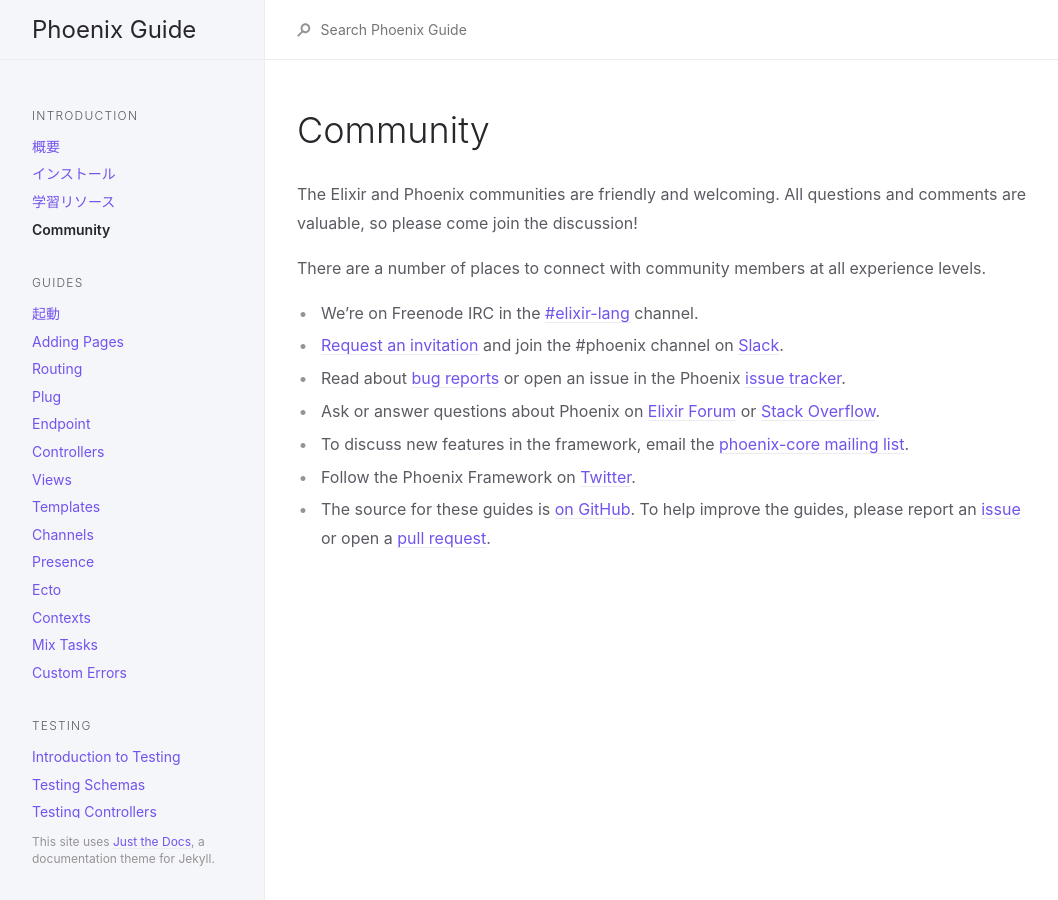
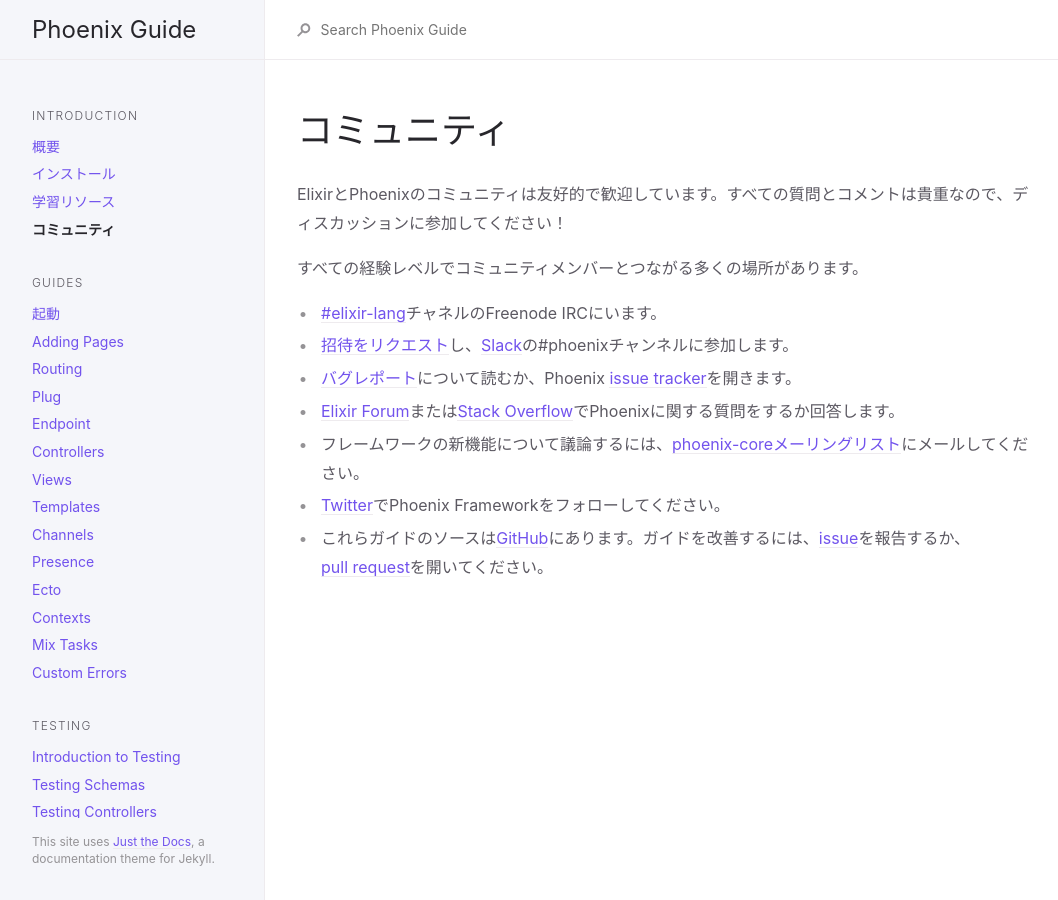
Before and after one commit to fukuoka-ex/phoenix-guide-ja, a Jekyll site: the page built from guides/1.4/introduction/community.md, in a window 1280 px wide. Shown: the whole page, without its empty margins (107-1165 px from the left). Built offline with Jekyll 4.4.1, drawn with Linux system fonts in a browser that asks for light colours.

Commit message:
translate community.md

```diff
--- a/guides/1.4/introduction/community.md
+++ b/guides/1.4/introduction/community.md
@@ -1,20 +1,21 @@
 ---
 layout: default
 group: introduction
-title: Community
+title: コミュニティ
 nav_order: 4
-hash: fdfa225845a6e6d28072db2a4b0ddafb7ccb3c93
+hash: 4c69b5fd142d26e262f72be6a19adc71f073a23b
 ---
-# Community
 
-The Elixir and Phoenix communities are friendly and welcoming. All questions and comments are valuable, so please come join the discussion!
+# コミュニティ
 
-There are a number of places to connect with community members at all experience levels.
+ElixirとPhoenixのコミュニティは友好的で歓迎しています。すべての質問とコメントは貴重なので、ディスカッションに参加してください！
 
-* We're on Freenode IRC in the [\#elixir-lang](http://webchat.freenode.net/?channels=elixir-lang) channel.
-* [Request an invitation](https://elixir-slackin.herokuapp.com/) and join the #phoenix channel on [Slack](https://elixir-lang.slack.com).
-* Read about [bug reports](https://github.com/phoenixframework/phoenix/blob/master/CONTRIBUTING.md#bug-reports) or open an issue in the Phoenix [issue tracker](https://github.com/phoenixframework/phoenix/issues).
-* Ask or answer questions about Phoenix on [Elixir Forum](https://elixirforum.com/c/phoenix-forum) or [Stack Overflow](http://stackoverflow.com/questions/tagged/phoenix-framework).
-* To discuss new features in the framework, email the [phoenix-core mailing list](https://groups.google.com/group/phoenix-core).
-* Follow the Phoenix Framework on [Twitter](https://twitter.com/elixirphoenix).
-* The source for these guides is [on GitHub](https://github.com/phoenixframework/phoenix/tree/master/guides). To help improve the guides, please report an [issue](https://github.com/phoenixframework/phoenix/issues) or open a [pull request](https://github.com/phoenixframework/phoenix/pulls).
+すべての経験レベルでコミュニティメンバーとつながる多くの場所があります。
+
+* [#elixir-lang](http://webchat.freenode.net/?channels=elixir-lang)チャネルのFreenode IRCにいます。
+* [招待をリクエスト](https://elixir-slackin.herokuapp.com/)し、[Slack](https://elixir-lang.slack.com)の#phoenixチャンネルに参加します。
+* [バグレポート](https://github.com/phoenixframework/phoenix/blob/master/CONTRIBUTING.md#bug-reports)について読むか、Phoenix [issue tracker](https://github.com/phoenixframework/phoenix/issues)を開きます。
+* [Elixir Forum](https://elixirforum.com/c/phoenix-forum)または[Stack Overflow](http://stackoverflow.com/questions/tagged/phoenix-framework)でPhoenixに関する質問をするか回答します。
+* フレームワークの新機能について議論するには、[phoenix-coreメーリングリスト](https://groups.google.com/group/phoenix-core)にメールしてください。
+* [Twitter](https://twitter.com/elixirphoenix)でPhoenix Frameworkをフォローしてください。
+* これらガイドのソースは[GitHub](https://github.com/phoenixframework/phoenix/tree/master/guides)にあります。ガイドを改善するには、[issue](https://github.com/phoenixframework/phoenix/issues)を報告するか、[pull request](https://github.com/phoenixframework/phoenix/pulls)を開いてください。
```
